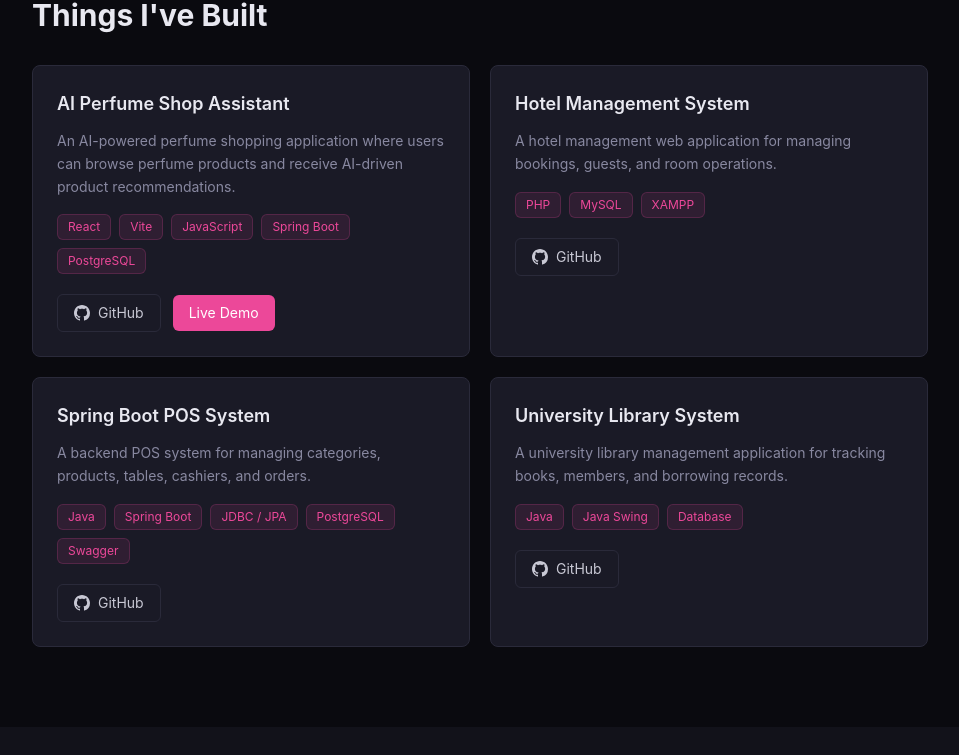
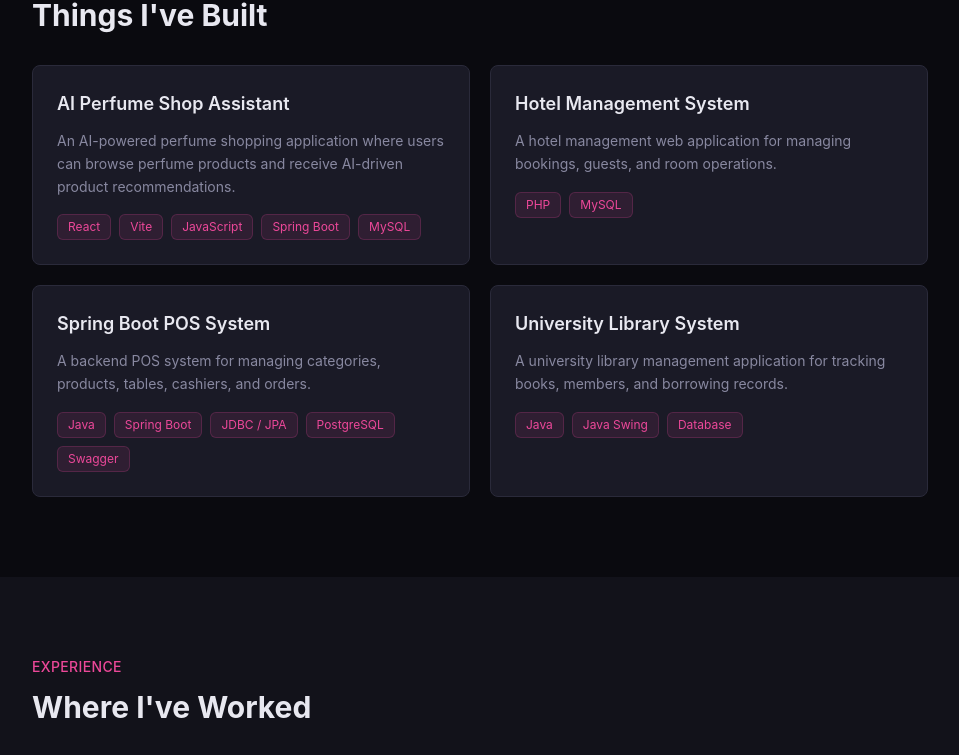
Before and after one commit to somathmorm4-ai/Personal-Portfolio, a React (Vite) app: page / in a window 1280 px wide. Shown: the part 1997-2752 px from the top of the page, without its empty margins (160-1119 px from the left). Built offline with nearby package versions, Linux system fonts and the light colour scheme.

Commit message:
Edit Project

```diff
--- a/src/components/About.jsx
+++ b/src/components/About.jsx
@@ -1,6 +1,6 @@
 export default function About() {
   return (
-    <section id="about" className="py-20 px-6">
+    <section id="about" className="py-20 px-6 scroll-mt-16">
       <div className="max-w-4xl mx-auto">
         <p className="text-accent text-sm font-medium tracking-wide uppercase mb-3">
           About Me
--- a/src/components/Contact.jsx
+++ b/src/components/Contact.jsx
@@ -91,7 +91,7 @@ export default function Contact() {
   }
 
   return (
-    <section id="contact" className="py-20 px-6 bg-bg-secondary">
+    <section id="contact" className="py-20 px-6 bg-bg-secondary scroll-mt-16">
       <div className="max-w-4xl mx-auto">
         <p className="text-accent text-sm font-medium tracking-wide uppercase mb-3">
           Contact
--- a/src/components/Education.jsx
+++ b/src/components/Education.jsx
@@ -9,7 +9,7 @@ const coursework = [
 
 export default function Education() {
   return (
-    <section id="education" className="py-20 px-6">
+    <section id="education" className="py-20 px-6 scroll-mt-16">
       <div className="max-w-4xl mx-auto">
         <p className="text-accent text-sm font-medium tracking-wide uppercase mb-3">
           Education
--- a/src/components/Experience.jsx
+++ b/src/components/Experience.jsx
@@ -25,7 +25,7 @@ const experiences = [
 
 export default function Experience() {
   return (
-    <section id="experience" className="py-20 px-6 bg-bg-secondary">
+    <section id="experience" className="py-20 px-6 bg-bg-secondary scroll-mt-16">
       <div className="max-w-4xl mx-auto">
         <p className="text-accent text-sm font-medium tracking-wide uppercase mb-3">
           Experience
--- a/src/components/Hero.jsx
+++ b/src/components/Hero.jsx
@@ -4,7 +4,7 @@ export default function Hero() {
   return (
     <section
       id="hero"
-      className="min-h-screen flex items-center justify-center px-6"
+      className="min-h-screen flex items-center justify-center px-6 pt-16"
     >
       <div className="max-w-3xl text-center">
         <img
--- a/src/components/Navbar.jsx
+++ b/src/components/Navbar.jsx
@@ -14,7 +14,7 @@ export default function Navbar() {
 
   return (
     <nav
-      className="fixed top-0 left-0 right-0 z-50 bg-bg/80 backdrop-blur-md border-b border-border"
+      className="fixed top-0 left-0 right-0 z-50 bg-bg border-b border-border"
       role="navigation"
       aria-label="Main navigation"
     >
--- a/src/components/Projects.jsx
+++ b/src/components/Projects.jsx
@@ -3,17 +3,13 @@ const projects = [
     title: "AI Perfume Shop Assistant",
     description:
       "An AI-powered perfume shopping application where users can browse perfume products and receive AI-driven product recommendations.",
-    technologies: ["React", "Vite", "JavaScript", "Spring Boot", "PostgreSQL"],
-    github: "#",
-    demo: "#",
+    technologies: ["React", "Vite", "JavaScript", "Spring Boot", "MySQL"],
   },
   {
     title: "Hotel Management System",
     description:
       "A hotel management web application for managing bookings, guests, and room operations.",
-    technologies: ["PHP", "MySQL", "XAMPP"],
-    github: "#",
-    demo: null,
+    technologies: ["PHP", "MySQL"],
   },
   {
     title: "Spring Boot POS System",
@@ -26,16 +22,12 @@ const projects = [
       "PostgreSQL",
       "Swagger",
     ],
-    github: "#",
-    demo: null,
   },
   {
     title: "University Library System",
     description:
       "A university library management application for tracking books, members, and borrowing records.",
     technologies: ["Java", "Java Swing", "Database"],
-    github: "#",
-    demo: null,
   },
 ];
 
@@ -50,7 +42,7 @@ function ProjectCard({ project }) {
         {project.description}
       </p>
 
-      <div className="flex flex-wrap gap-2 mb-5">
+      <div className="flex flex-wrap gap-2">
         {project.technologies.map((tech) => (
           <span
             key={tech}
@@ -60,45 +52,13 @@ function ProjectCard({ project }) {
           </span>
         ))}
       </div>
-
-      <div className="flex items-center gap-3">
-        <a
-          href={project.github}
-          target="_blank"
-          rel="noopener noreferrer"
-          className="inline-flex items-center gap-2 px-4 py-2 text-sm text-text border border-border rounded-md hover:bg-bg-card-hover hover:text-heading transition-colors"
-          aria-label={`View ${project.title} source code on GitHub`}
-        >
-          <svg
-            className="w-4 h-4"
-            fill="currentColor"
-            viewBox="0 0 24 24"
-            aria-hidden="true"
-          >
-            <path d="M12 0C5.37 0 0 5.37 0 12c0 5.31 3.435 9.795 8.205 11.385.6.105.825-.255.825-.57 0-.285-.015-1.23-.015-2.235-3.015.555-3.795-.735-4.035-1.41-.135-.345-.72-1.41-1.23-1.695-.42-.225-1.02-.78-.015-.795.945-.015 1.62.87 1.845 1.23 1.08 1.815 2.805 1.305 3.495.99.105-.78.42-1.305.765-1.605-2.67-.3-5.46-1.335-5.46-5.925 0-1.305.465-2.385 1.23-3.225-.12-.3-.54-1.53.12-3.18 0 0 1.005-.315 3.3 1.23.96-.27 1.98-.405 3-.405s2.04.135 3 .405c2.295-1.56 3.3-1.23 3.3-1.23.66 1.65.24 2.88.12 3.18.765.84 1.23 1.905 1.23 3.225 0 4.605-2.805 5.625-5.475 5.925.435.375.81 1.095.81 2.22 0 1.605-.015 2.895-.015 3.3 0 .315.225.69.825.57A12.02 12.02 0 0024 12c0-6.63-5.37-12-12-12z" />
-          </svg>
-          GitHub
-        </a>
-
-        {project.demo && (
-          <a
-            href={project.demo}
-            target="_blank"
-            rel="noopener noreferrer"
-            className="inline-flex items-center gap-2 px-4 py-2 text-sm text-white bg-accent rounded-md hover:bg-accent-hover transition-colors"
-            aria-label={`View ${project.title} live demo`}
-          >
-            Live Demo
-          </a>
-        )}
-      </div>
     </article>
   );
 }
 
 export default function Projects() {
   return (
-    <section id="projects" className="py-20 px-6">
+    <section id="projects" className="py-20 px-6 scroll-mt-16">
       <div className="max-w-4xl mx-auto">
         <p className="text-accent text-sm font-medium tracking-wide uppercase mb-3">
           Projects
--- a/src/components/Skills.jsx
+++ b/src/components/Skills.jsx
@@ -27,7 +27,7 @@ const skillCategories = [
 
 export default function Skills() {
   return (
-    <section id="skills" className="py-20 px-6 bg-bg-secondary">
+    <section id="skills" className="py-20 px-6 bg-bg-secondary scroll-mt-16">
       <div className="max-w-4xl mx-auto">
         <p className="text-accent text-sm font-medium tracking-wide uppercase mb-3">
           Skills
```
Also changed, not shown: 1 other file (tests, documents, lock files or other folders).
